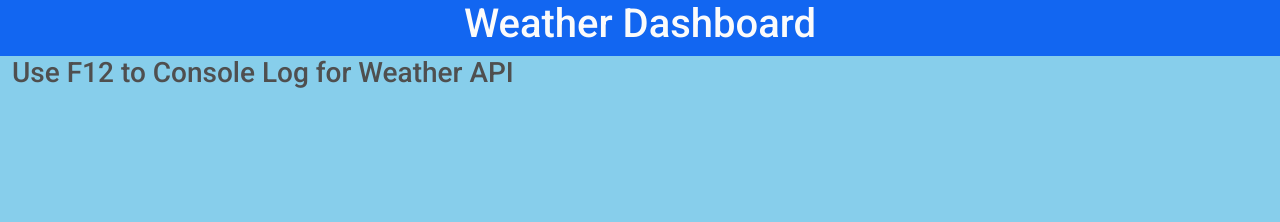
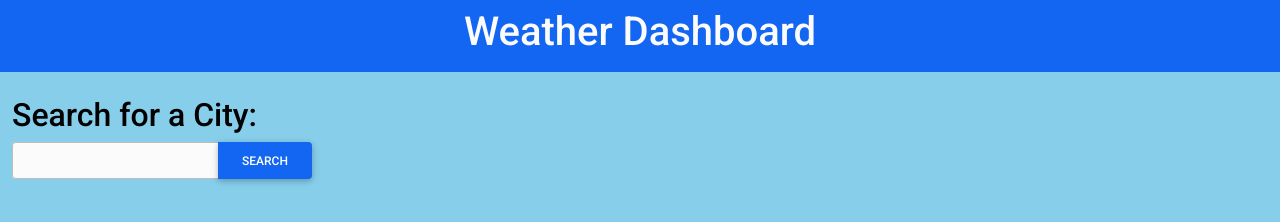
Before and after one commit to jefarth/Weather-Dashboard, a plain HTML site: page index.html in a window 1280 px wide. Drawn offline with nearby package versions, Linux system fonts and the light colour scheme; no server answers.

Commit message:
Created and styled search bar

```diff
--- a/asset/style.css
+++ b/asset/style.css
@@ -1,3 +1,8 @@
 body {
     background-color: skyblue;
+    color: black;
 }
+/* Used for viewing rows for testing */
+/* .row {
+    border: solid gray;
+} */
--- a/index.html
+++ b/index.html
@@ -38,27 +38,41 @@
     THEN I am presented with a 5-day forecast that displays the date, an icon representation of weather conditions, the temperature, the wind speed, and the humidity
     WHEN I click on a city in the search history
     THEN I am again presented with current and future conditions for that city -->
-<section class="container-fluid">
-    <!-- Header -->
-     <header class="row text-center bg-primary text-light">
-         <h1>
+
+     <!-- Jumbotron -->
+    <section class="container-fluid mb-4">
+        <header class="row text-center bg-primary text-light p-2">
+            <h1 class="col">
+
                 Weather Dashboard
             </h1>
         </header>
+    </section>
 
      <!-- Search bar -->
-
+    <section class="container-fluid">
+    <div class="row">
+        <aside class="col-4">
+            <h2>Search for a City:</h2>
+            <div class="input-group">
+                <div class="form-outline">
+                    <input type="search" id="form1" class="form-control bg-light" />
+                </div>
+                <button type="button" class="btn btn-primary">
+                    <i">Search</i>
+                </button>
+            </div>
+        </aside>
 
      <!-- Create list of city names -->
 
 
      <!-- Use weather api -->
 
+    </div>
+    </section>
+  <!-- End of Page -->
 
-
-    <h3>Use F12 to Console Log for Weather API</h3>
-
-</section>
      <!-- MDB -->
     <script
     type="text/javascript"
```
Lines whose indentation alone changed are shown as unchanged.
